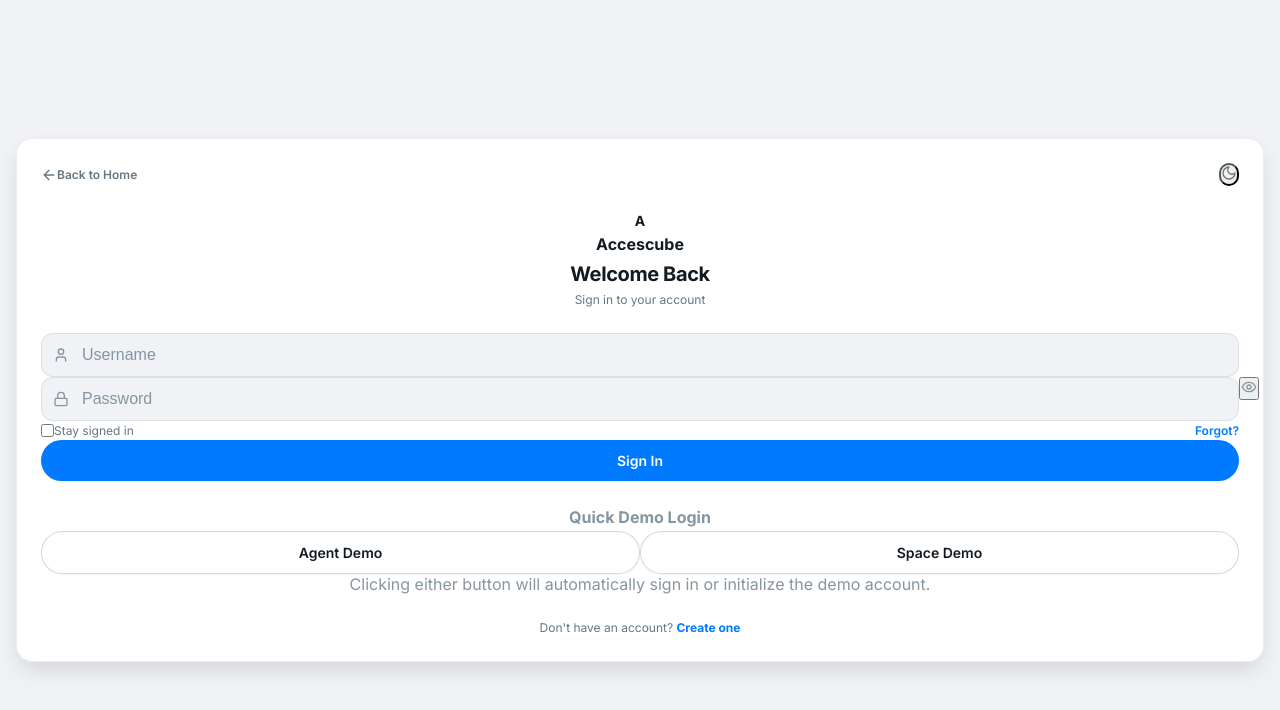
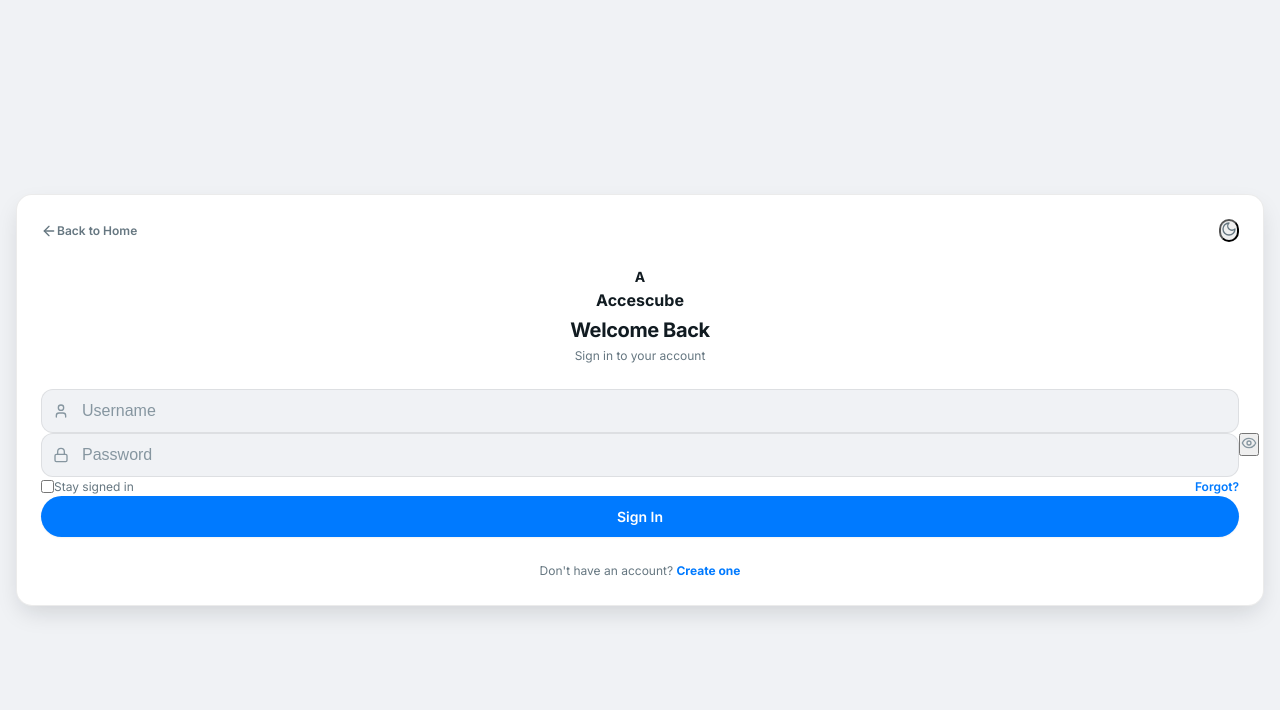
Before and after one commit to accescube/accescube, a React (Vite) app: page /login in a window 1280 px wide. Shown: the top 710 px of the page. Built offline with nearby package versions, Linux system fonts and the light colour scheme; no server answers; the database is empty.

Commit message:
Remove demo login buttons from Login screen as requested

```diff
--- a/src/pages/auth/Login.jsx
+++ b/src/pages/auth/Login.jsx
@@ -154,37 +154,6 @@ function Login() {
                     </div>
                 </form>
 
-                <div className="w-full mt-6 pt-6 border-t border-light text-center">
-                    <span className="block text-[10px] text-tertiary uppercase tracking-widest font-bold mb-3">Quick Demo Login</span>
-                    <div className="flex gap-2 justify-center mb-2">
-                        <button
-                            type="button"
-                            className="btn btn-secondary text-xs py-1.5 px-4 flex-1 rounded-xl font-semibold border border-light"
-                            onClick={() => {
-                                setUsername('agent');
-                                setPassword('password123');
-                                setTimeout(() => document.getElementById('login-form').requestSubmit(), 50);
-                            }}
-                        >
-                            Agent Demo
-                        </button>
-                        <button
-                            type="button"
-                            className="btn btn-secondary text-xs py-1.5 px-4 flex-1 rounded-xl font-semibold border border-light"
-                            onClick={() => {
-                                setUsername('provider');
-                                setPassword('password123');
-                                setTimeout(() => document.getElementById('login-form').requestSubmit(), 50);
-                            }}
-                        >
-                            Space Demo
-                        </button>
-                    </div>
-                    <p className="text-[10px] text-tertiary leading-tight">
-                        Clicking either button will automatically sign in or initialize the demo account.
-                    </p>
-                </div>
-
                 <div className="mt-6 pt-4 border-t border-light text-center">
                     <p className="text-xs text-secondary">
                         Don't have an account?{' '}
```
